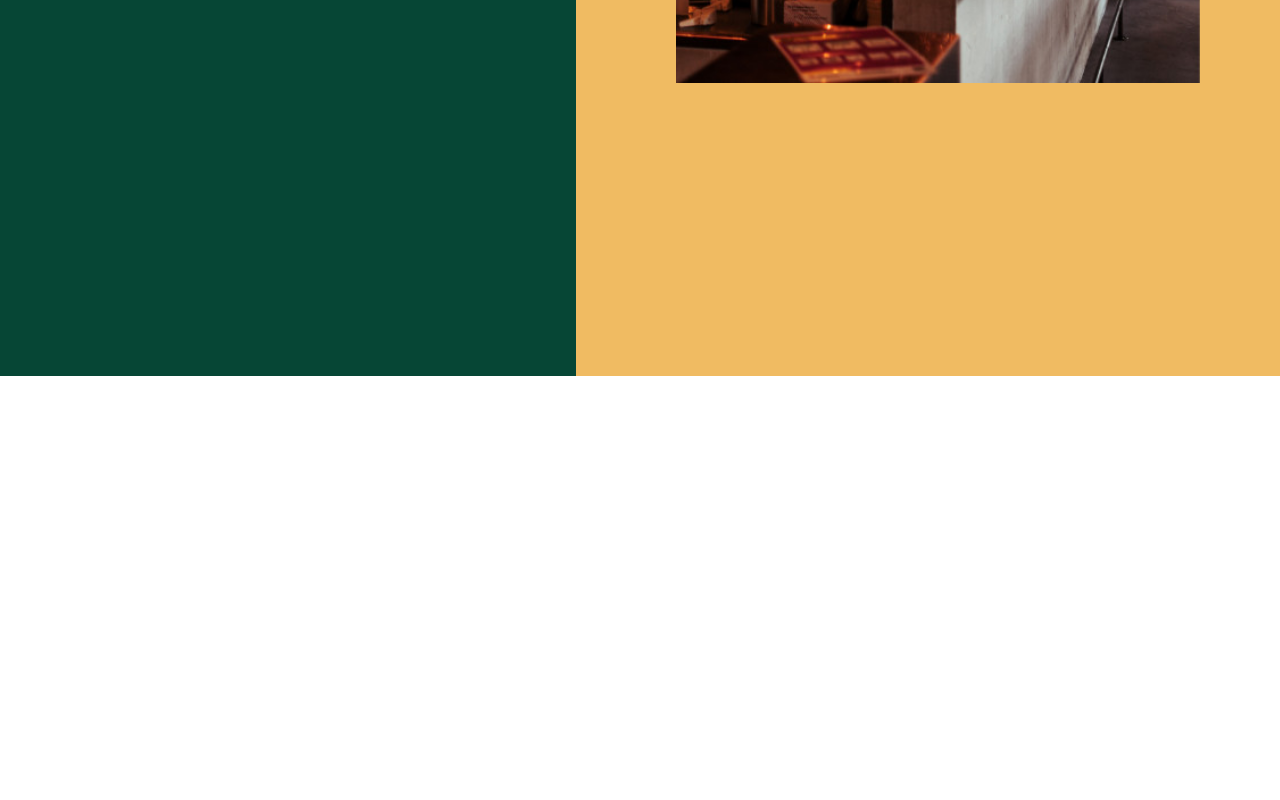
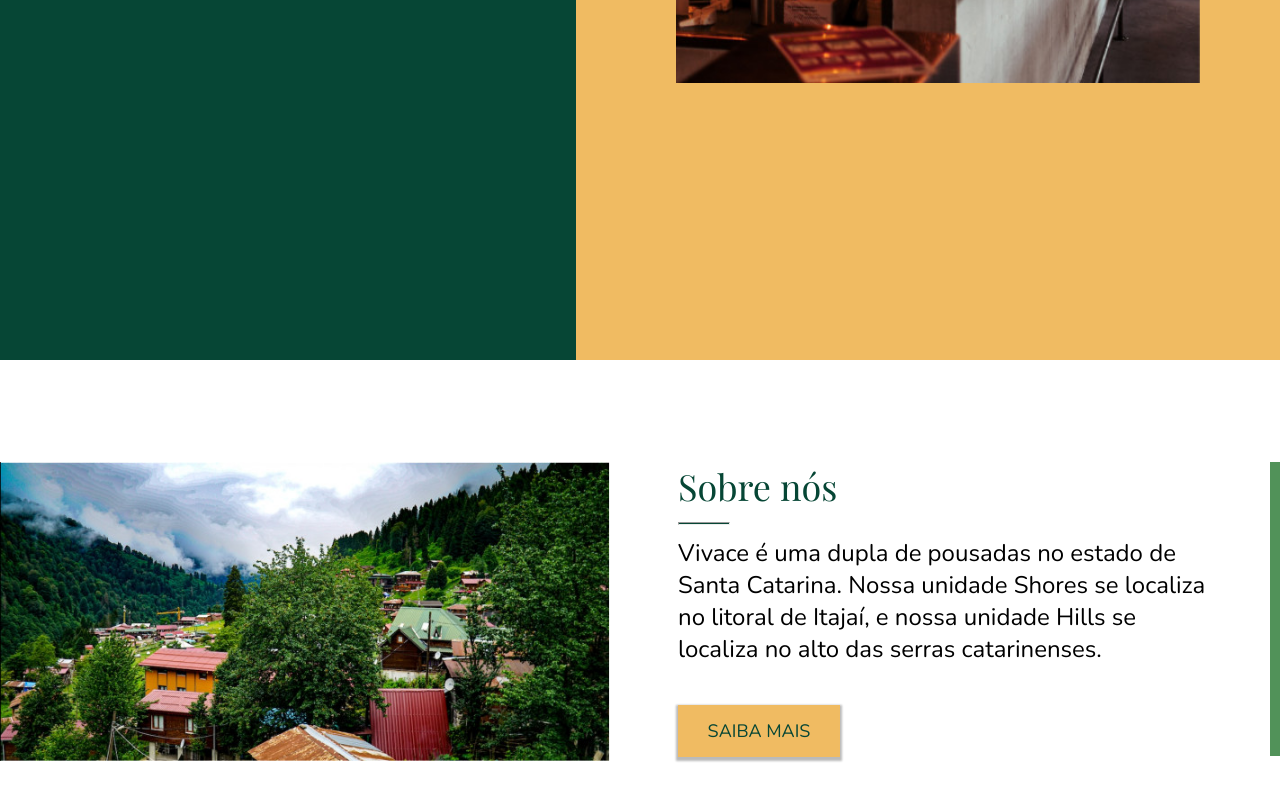
Before and after one commit to daviebatista/vivace-hotels, a React (Vite) app: page / in a window 1280 px wide. Shown: the part 568-1368 px from the top of the page. Before the commit the page ends 944 px from the top, so only its background shows below. Built offline with nearby package versions, Linux system fonts and the light colour scheme.

Commit message:
V1.4 | feat: added 'About Us' section and button hover effects and transitions

```diff
--- a/package.json
+++ b/package.json
@@ -1,7 +1,7 @@
 {
   "name": "vivace-hotels",
   "private": true,
-  "version": "1.3.0",
+  "version": "1.4.0",
   "description": "UI/UX project created with Figma Drafts, converted into a styled landing page.",
   "type": "module",
   "author": "daviebatista",
--- a/src/App.tsx
+++ b/src/App.tsx
@@ -1,9 +1,11 @@
+import AboutUs from "./components/AbousUs/AboutUs"
 import Introduction from "./components/Introduction/Introduction"
 
 function App() {
   return (
     <>
       <Introduction/>
+      <AboutUs/>
     </>
   )
 }
--- a/src/components/AbousUs/AboutUs.tsx
+++ b/src/components/AbousUs/AboutUs.tsx
@@ -1,15 +1,20 @@
+import Separator from '../Separator/Separator';
 import styles from './styles.module.scss';
 
 function AboutUs ()    {
     return(
         <>
             <section className={styles.section}>
-                <div>
-
+                <div className={styles.aboutImage}>
+                    <img src="../src/images/about-us.jpg" alt="Vivace Hills Landscape" className={styles.image} />
                 </div>
-                <div>
-
+                <div className={styles.aboutSection}>
+                    <h1 className={styles.aboutTile}>Sobre nós</h1>
+                    <Separator/>
+                    <p className={styles.description}>Vivace é uma dupla de pousadas no estado de Santa Catarina. Nossa unidade Shores se localiza no litoral de Itajaí, e nossa unidade Hills se localiza no alto das serras catarinenses.</p>
+                    <button className={styles.button}>SAIBA MAIS</button>
                 </div>
+                <div className={styles.pageIndicator}></div>
             </section>
         </>
     )
--- a/src/components/AbousUs/styles.module.scss
+++ b/src/components/AbousUs/styles.module.scss
@@ -1 +1,65 @@
 @import '../../../styles/colors.module.scss';
+@import '../../../styles/fonts.scss';
+
+.section    {
+    display: flex;
+    flex-direction: row;
+    height: 294px;
+    margin-top: 102px;
+    margin-bottom: 102px;
+    width: 100%;
+}
+
+.aboutImage   {
+    width: 45%;
+}
+
+.image  {
+    width: 610px;
+}
+
+
+.aboutTile  {
+    color: $darkGreen;
+    font-family: $pd;
+    font-size: 36px;
+    font-weight: 100;
+    width: 160px;
+}
+
+.aboutSection   {
+    margin-left: 102px;
+}
+
+.description    {
+    font-family: $nunito;
+    font-size: 24px;
+    width: 536px;
+}
+
+
+.pageIndicator  {
+    background-color: $vivaceGreen;
+    height: 294px;
+    margin-left: 56px;
+    width: 52px;
+}
+
+.button {
+    background-color: $goldie;
+    border: none;
+    box-shadow: 0 2px 2px 2px rgba(0, 0, 0, 0.27);
+    color: $darkGreen;
+    font-family: $nunito;
+    font-size: 18px;
+    height: 52px;
+    margin-top: 40px;
+    transition: 0.3s;
+    width: 162px;
+
+    &:hover {
+        background-color: $lightYellow;
+        color: $brown;
+        cursor: pointer;
+    }
+}
--- a/src/components/Introduction/styles.module.scss
+++ b/src/components/Introduction/styles.module.scss
@@ -4,7 +4,7 @@
 .section    {
     display: flex;
     flex-direction: row;
-    height: 118vh;
+    height: 116vh;
     width: 100%;
 }
 
@@ -12,7 +12,7 @@
     background-color: $darkGreen;
     display: flex;
     flex-direction: column;
-    height: 118vh;
+    height: 116vh;
     padding-left: 155px;
     padding-top: 52px;
     width: 45%;
@@ -23,6 +23,12 @@
     font-family: $pd;
     font-size: 36px;
     font-weight: 100;
+    transition: 0.3s;
+
+    &:hover {
+        color: $goldie;
+        cursor: pointer;
+    }
 }
 
 .subtitle   {
@@ -43,19 +49,28 @@
 .button {
     background-color: $goldie;
     border: none;
+    box-shadow: 0 2px 2px 2px rgba(0, 0, 0, 0.27);
     color: $darkGreen;
     font-family: $nunito;
     font-size: 18px;
     height: 52px;
     margin-top: 45px;
+    transition: 0.3s;
     width: 268px;
+
+
+    &:hover {
+        background-color: $lightYellow;
+        color: $brown;
+        cursor: pointer;
+    }
 }
 
 .right  {
     background-color: $goldie;
     display: flex;
     flex-direction: column;
-    height: 118vh;
+    height: 116vh;
     width: 55%;
 }
 
@@ -71,6 +86,7 @@
     flex-direction: row;
     justify-content: space-between;
     margin-left: 100px;
+    transition: 0.2s;
     width: 244px;
 }
 
@@ -79,17 +95,30 @@
     font-family: $nunito;
     font-size: 18px;
     text-decoration: none;
+    transition: 0.2s;
+
+    &:hover    {
+        color: $vivaceWhite;
+    }
 }
 
 .reservation    {
     background-color: $darkGreen;
     border: none;
+    box-shadow: 0 2px 2px 2px rgba(0, 0, 0, 0.27);
     color: $vivaceWhite;
     font-size: 18px;
+    height: 52px;
     margin-left: 120px;
     text-transform: uppercase;
-    height: 52px;
+    transition: 0.2s;
     width: 162px;
+
+    &:hover {
+        cursor: pointer;
+        color: $lightYellow;
+        background-color: $vivaceGreen;
+    }
 }
 
 .image  {
--- /dev/null
+++ b/src/components/Separator/Separator.tsx
@@ -0,0 +1,11 @@
+import styles from './styles.module.scss';
+
+function Separator  ()  {
+    return(
+        <>
+            <hr className={styles.separator}/>
+        </>
+    )
+}
+
+export default Separator
--- /dev/null
+++ b/src/components/Separator/styles.module.scss
@@ -0,0 +1,8 @@
+@import '../../../styles/colors.module.scss';
+.separator  {
+    background-color: $darkGreen;
+    height: 3px;
+    margin-bottom: 12px;
+    margin-top: 12px;
+    width: 52px;
+}
--- a/styles/globals.scss
+++ b/styles/globals.scss
@@ -17,15 +17,14 @@ main    {
 }
 
 ::-webkit-scrollbar {
-    width: 8px;
+    width: 10px;
 
 }
 
 ::-webkit-scrollbar-track {
-    background: #151515;
+    background: $vivaceGreen;
 }
 
 ::-webkit-scrollbar-thumb {
-    background: #868686;
-    border-radius: 40px;
+    background: $lightYellow;
 }
```
Also changed, not shown: 1 other file (tests, documents, lock files or other folders).
